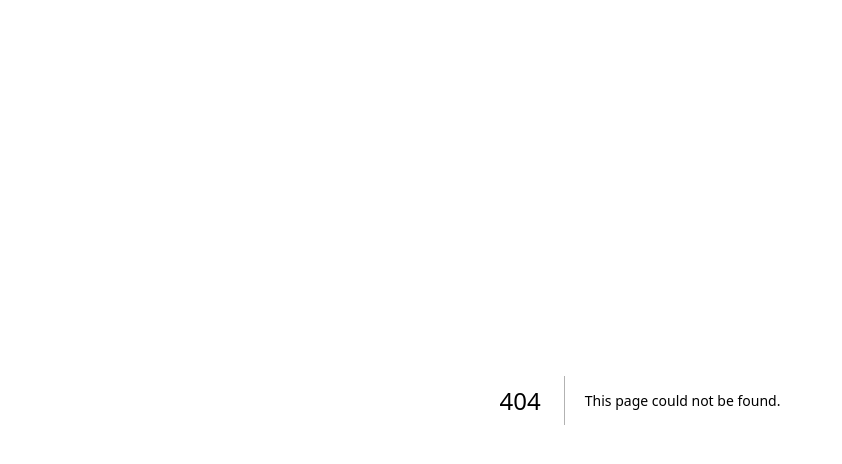
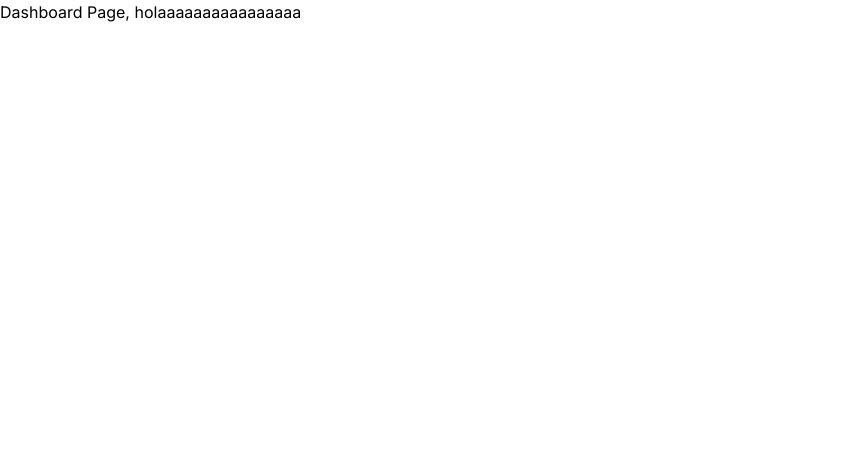
Before and after one commit to roj21008/NextJS-dashboard, a Next.js app in the folder nextjs-dashboard/: page /dashboard in a window 1280 px wide. Before the commit this address had no page. Shown: the top 464 px of the page, without its empty margins (0-842 px from the left). Built offline with nearby package versions, Linux system fonts and the light colour scheme; a web font is replaced by a local one.

Commit message:
chapter 4

```diff
--- /dev/null
+++ b/nextjs-dashboard/app/dashboard/customers/page.tsx
@@ -0,0 +1,3 @@
+export default function Page() {
+    return <p>Customers Page</p>;
+  }
--- /dev/null
+++ b/nextjs-dashboard/app/dashboard/invoices/page.tsx
@@ -0,0 +1,3 @@
+export default function Page() {
+    return <p>Invoices Page</p>;
+  }
--- /dev/null
+++ b/nextjs-dashboard/app/dashboard/page.tsx
@@ -0,0 +1,3 @@
+export default function Page() {
+    return <p>Dashboard Page, holaaaaaaaaaaaaaaaa</p>;
+  }
```
